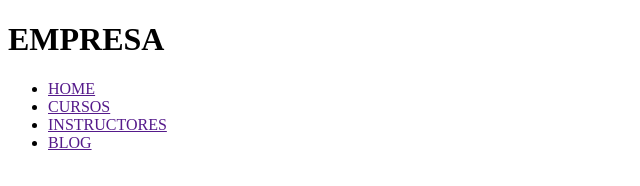
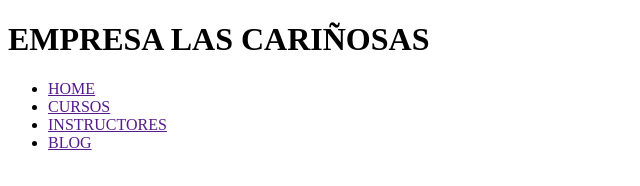
Before and after one commit to Alexserver-r/HTML-Y-CSS, a plain HTML site: page index2.html in a window 1280 px wide. Shown: the whole page, without its empty margins (0-640 px from the left). Drawn offline with Linux system fonts and the light colour scheme.

Commit message:
ESTE ES U SEGUNDO ENSAYO

```diff
--- a/index2.html
+++ b/index2.html
@@ -8,7 +8,7 @@
 </head>
     <body>
         <header class="page-header">
-            <h1 class="page-title">EMPRESA</h1>
+            <h1 class="page-title">EMPRESA LAS CARIÑOSAS</h1>
                 <nav>
                     <ul class="nav">
                       <li><a href="">HOME</a></li>
```
